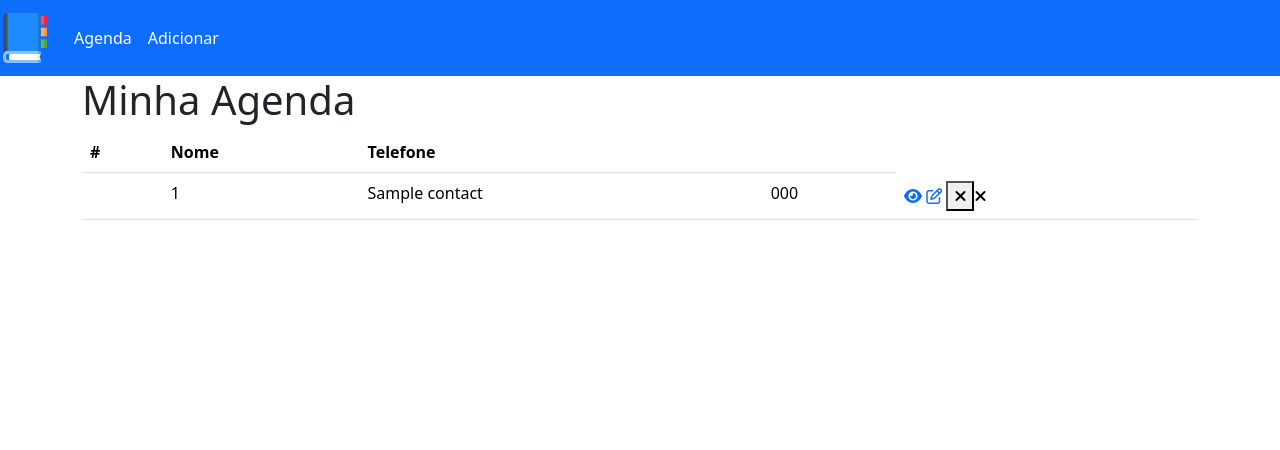
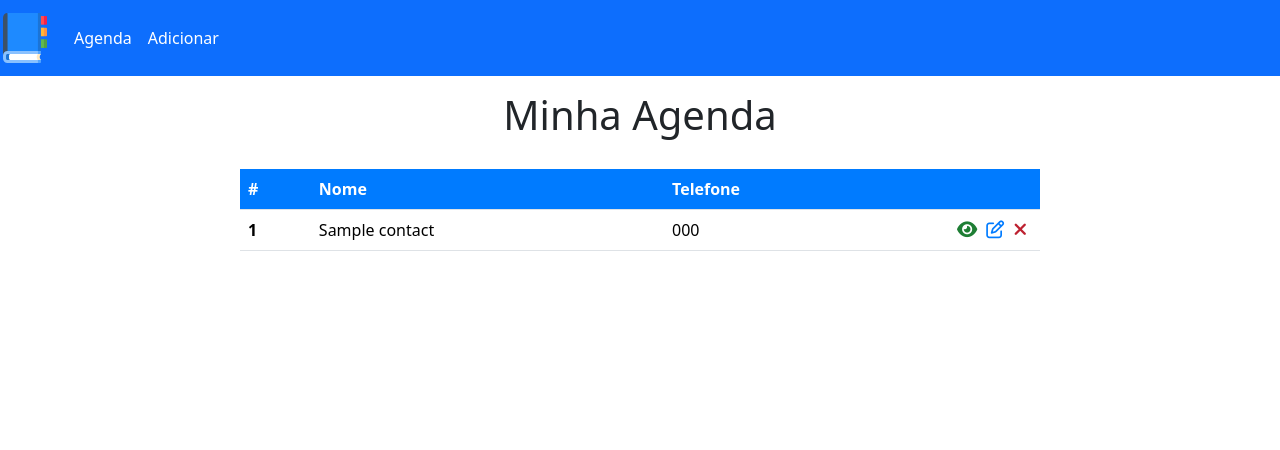
Before and after one commit to jean-meandonca/agenda-php, a PHP site: page /agenda-php/index.php in a window 1280 px wide. Shown: the top 450 px of the page. Run offline with PHP 8.4, Linux system fonts and the light colour scheme; tables that the repository leaves empty or names only in its code hold one stand-in row (values such as "Sample post").

Commit message:
feat(tabela-agenda) - estilizacao da tabela-agenda

```diff
--- a/css/styles.css
+++ b/css/styles.css
@@ -1,5 +1,67 @@
 .navbar-brand img{
     width: 50px;
+}
+
+#main-title{
+    text-align: center;
+    margin: 15px 0 30px;
+}
+
+#contacts-table{
+    max-width: 800px;
+    margin: 0 auto;
+}
+
+#contacts-table thead th{
+    color: #FFF;
+    background-color: #007BFF;
+}
+
+.actions{
+    text-align: right;
+    width: 150px;
+}
+
+.col-id{
+    font-weight: bold;
+}
+
+.actions i{
+    font-size: 18px;
+    margin-right: 5px;
+}
+
+.check-icon{
+    color: #1E7E34;
+}
+
+.edit-icon{
+    color: #007BFF;
+}
+
+.delete-icon{
+    color: #BD2130;
+}
+
+.delete-btn{
+    background-color: transparent;
+    border: none;
+    padding: 0;
+}
+
+#empty-list-text{
+    text-align: center;
+}
+
+#msg{
+    color: #155724;
+    background-color: #D4EDDA;
+    border: 1px solid #C3E6Cb;
+    padding: 10px;
+    text-align: center;
+    max-width: 500px;
+    margin: 0 auto;
+    margin-top: 30px;
 }
 
 footer{
--- a/index.php
+++ b/index.php
@@ -19,15 +19,13 @@
                 <tbody>
                     <?php foreach($contacts as $contact): ?>
                         <tr>
-                            <td>
-                                <td scope="row"><?= $contact["id"]?></td>
-                                <td scope="row"><?= $contact["name"]?></td>
-                                <td scope="row"><?= $contact["phone"]?></td>
-                                <td class="actions">
-                                    <a href="#"><i class="fas fa-eye check-icon"></i></a>
-                                    <a href="#"><i class="far fa-edit edit-icon"></i></a>
-                                    <button type="submit"><i class="fas fa-times delete-icon"><git /i></button>
-                                </td>
+                            <td scope="row" class="col-id"><?= $contact["id"]?></td>
+                            <td scope="row"><?= $contact["name"]?></td>
+                            <td scope="row"><?= $contact["phone"]?></td>
+                            <td class="actions">
+                                <a href="#"><i class="fas fa-eye check-icon"></i></a>
+                                <a href="#"><i class="far fa-edit edit-icon"></i></a>
+                                <button type="submit" class="delete-btn"><i class="fas fa-times delete-icon"></i></button>
                             </td>
                         </tr>
                     <?php endforeach; ?>
```
